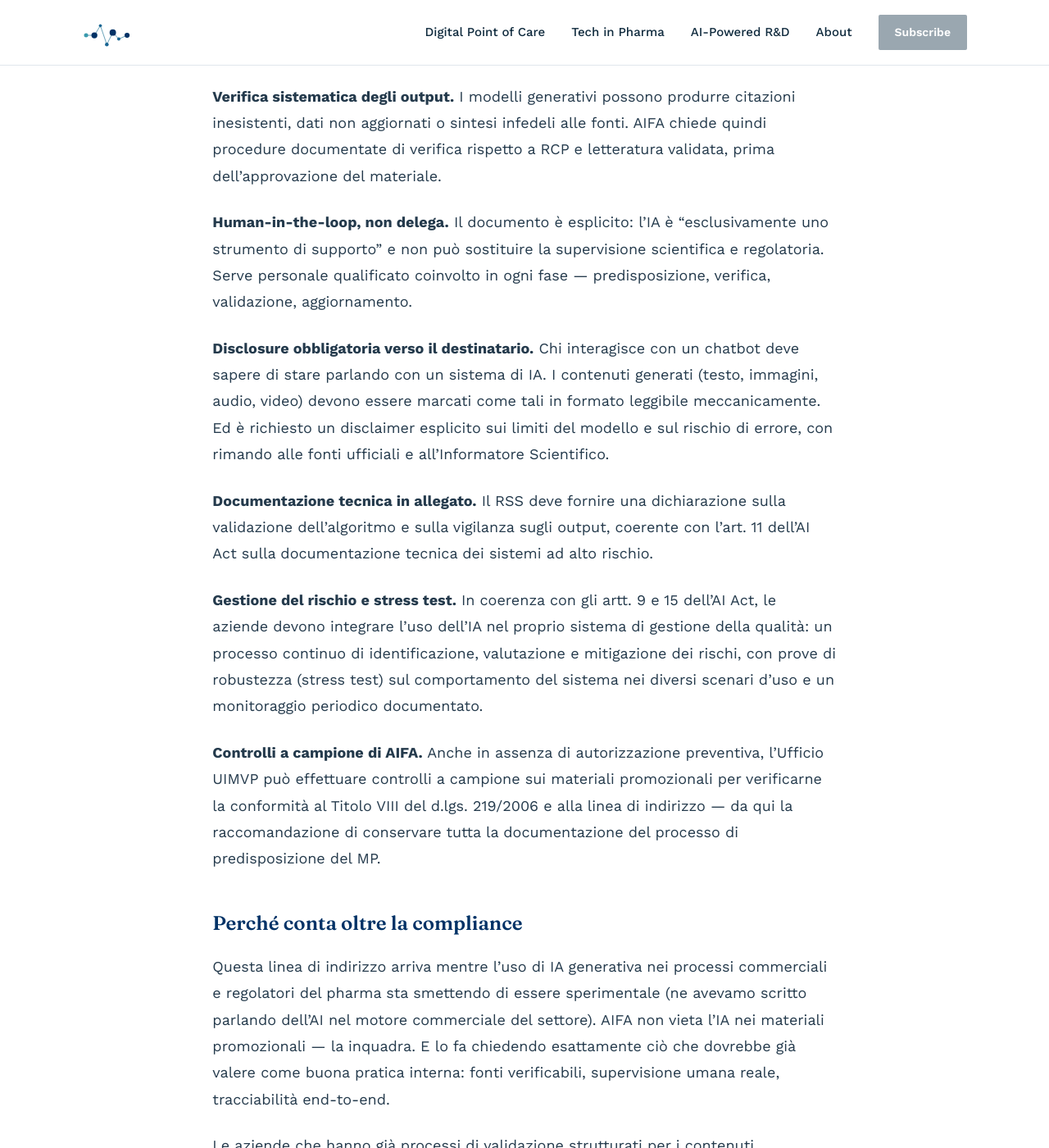
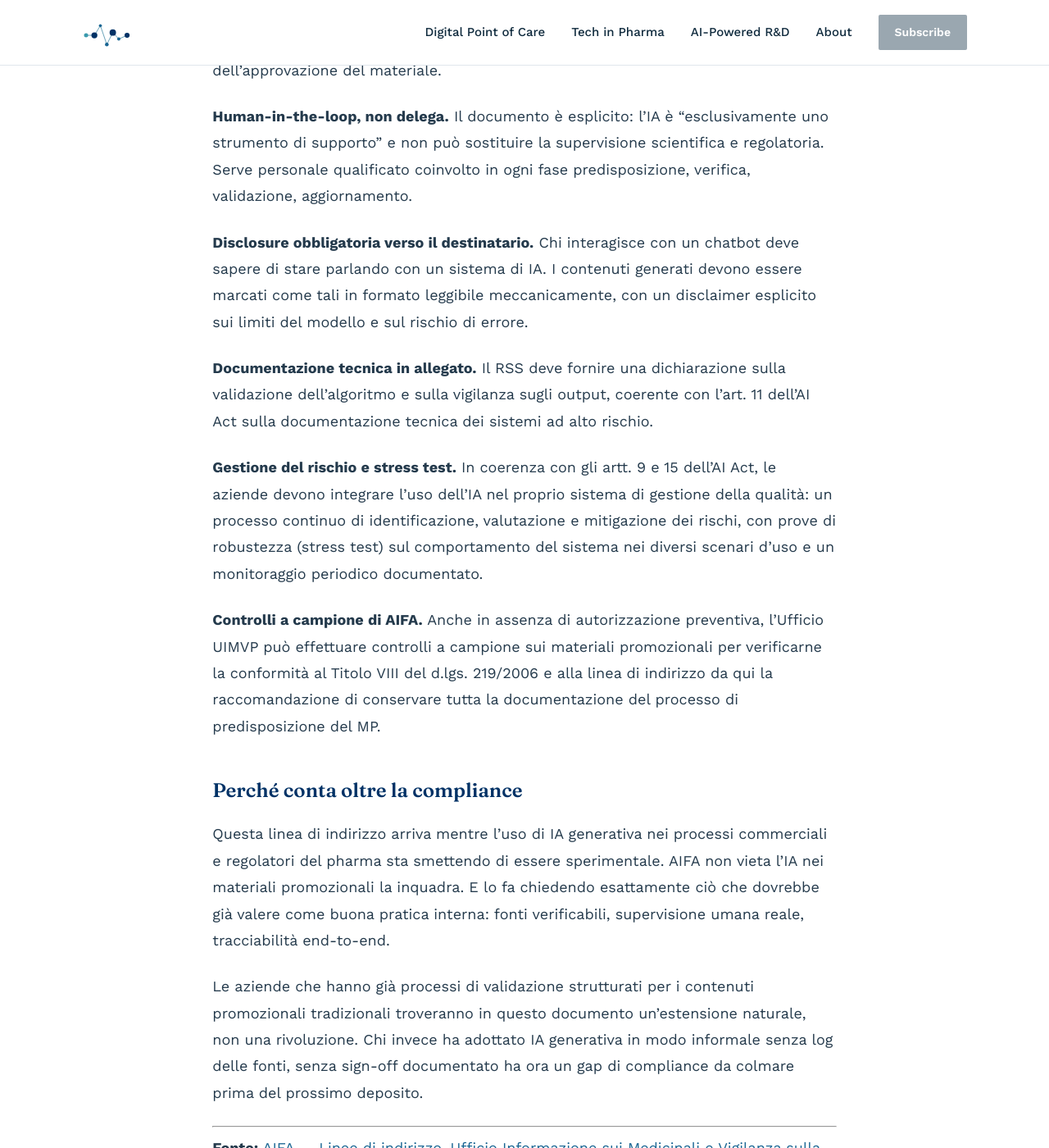
Before and after one commit to nelgrim123-cmyk/techforgood.world, a Jekyll site: the page built from _posts/2026-07-28-linee-guida-aifa-ia-materiali-promozionali.md, in a window 1280 px wide and 1400 px high, scrolled down 2248 px. Shown: the whole window at 82% size. Built offline with Jekyll 4.4.1, drawn with Linux system fonts in a browser that asks for light colours; some of the changed text lies outside the part shown.

Commit message:
Add files via upload

```diff
--- a/_posts/2026-07-28-linee-guida-aifa-ia-materiali-promozionali.md
+++ b/_posts/2026-07-28-linee-guida-aifa-ia-materiali-promozionali.md
@@ -9,44 +9,41 @@ source_url: https://www.aifa.gov.it/-/linee-indirizzo-utilizzo-sistemi-intellige
 source_label: "AIFA — Ufficio Informazione sui Medicinali e Vigilanza sulla Pubblicità"
 ---
 
-Il 24 luglio 2026 l'Ufficio Informazione sui Medicinali e Vigilanza sulla Pubblicità di AIFA ha pubblicato la prima linea di indirizzo sull'uso di sistemi di intelligenza artificiale nei materiali promozionali (MP) rivolti agli operatori sanitari. È un documento sperimentale, quindi destinato ad aggiornamenti, ma già oggi fissa paletti precisi per chi usa IA generativa — o chatbot basati su IA — nella comunicazione scientifica.
+Il 24 luglio 2026 l'AIFA ha pubblicato la prima linea di indirizzo sull'uso di sistemi di intelligenza artificiale nei materiali promozionali (MP) rivolti agli operatori sanitari. È un documento iniziale, quindi destinato ad aggiornamenti, ma già oggi fissa paletti precisi per chi usa IA generativa nella comunicazione scientifica.
 
 Il quadro normativo di riferimento non è nuovo: resta il d.lgs. 219/2006, a cui si aggiungono l'AI Act (Regolamento UE 2024/1689) e il GDPR. Quello che cambia è come applicarli quando un modello genera, revisiona o aggiorna un contenuto promozionale, o quando un assistente virtuale interagisce direttamente con un medico.
 
 ## Cosa copre la linea di indirizzo
 
-Il documento distingue due casi d'uso, entrambi già diffusi nella pratica:
+Il documento distingue due casi d'uso, entrambi già diffusi nella pratica: MP predisposti con supporto di IA generativa, dove il modello assiste nella redazione o revisione dei contenuti, e MP che incorporano sistemi di IA, come chatbot o assistenti virtuali destinati a rispondere agli operatori sanitari.
 
-- **MP predisposti con supporto di IA generativa**, dove il modello assiste nella redazione o revisione dei contenuti
-- **MP che incorporano sistemi di IA**, come chatbot o assistenti virtuali destinati a rispondere agli operatori sanitari
-
-In entrambi i casi resta fermo l'obbligo di deposito presso AIFA dieci giorni prima della divulgazione, e la responsabilità resta interamente in capo al Titolare AIC e al Responsabile del Servizio Scientifico — l'IA non sposta né attenua questa responsabilità.
+In entrambi i casi resta fermo l'obbligo di deposito presso AIFA dieci giorni prima della divulgazione, e la responsabilità resta interamente in capo al Titolare AIC e al Responsabile del Servizio Scientifico. L'IA non sposta né attenua in nessun caso la responsabilità delle persone.
 
 ## I punti operativi che contano davvero
 
-**Nessun contenuto "inventato".** Non è ammesso l'inserimento o la generazione, tramite IA, di contenuti che non derivino direttamente da fonti selezionate e certificate — RCP e bibliografia consentita in primis. Questi documenti vanno allegati alla scheda di deposito con evidenziate le parti effettivamente riprese nel MP.
+**Nessun contenuto "inventato".** Non è ammesso l'inserimento o la generazione, tramite IA, di contenuti che non derivino direttamente da fonti selezionate e certificate, RCP e bibliografia consentita in primis. Questi documenti vanno allegati alla scheda di deposito con evidenziate le parti effettivamente riprese nel MP.
 
 **Tracciabilità delle fonti nei chatbot.** Se un assistente virtuale basato su IA risponde a un operatore sanitario, ogni output deve riportare il link al punto esatto della fonte da cui l'informazione è stata estratta.
 
-**Trasparenza nella scheda di deposito.** Al momento del deposito, l'azienda deve descrivere in dettaglio i modelli di IA usati, le loro funzionalità e le modalità di monitoraggio adottate — e rendere disponibili le credenziali che permettano ad AIFA di verificare direttamente il sistema.
+**Trasparenza nella scheda di deposito.** Al momento del deposito, l'azienda deve descrivere in dettaglio i modelli di IA usati, le loro funzionalità e le modalità di monitoraggio adottate e rendere disponibili le credenziali che permettano ad AIFA di verificare direttamente il sistema.
 
 **Verifica sistematica degli output.** I modelli generativi possono produrre citazioni inesistenti, dati non aggiornati o sintesi infedeli alle fonti. AIFA chiede quindi procedure documentate di verifica rispetto a RCP e letteratura validata, prima dell'approvazione del materiale.
 
-**Human-in-the-loop, non delega.** Il documento è esplicito: l'IA è "esclusivamente uno strumento di supporto" e non può sostituire la supervisione scientifica e regolatoria. Serve personale qualificato coinvolto in ogni fase — predisposizione, verifica, validazione, aggiornamento.
+**Human-in-the-loop, non delega.** Il documento è esplicito: l'IA è "esclusivamente uno strumento di supporto" e non può sostituire la supervisione scientifica e regolatoria. Serve personale qualificato coinvolto in ogni fase predisposizione, verifica, validazione, aggiornamento.
 
-**Disclosure obbligatoria verso il destinatario.** Chi interagisce con un chatbot deve sapere di stare parlando con un sistema di IA. I contenuti generati (testo, immagini, audio, video) devono essere marcati come tali in formato leggibile meccanicamente. Ed è richiesto un disclaimer esplicito sui limiti del modello e sul rischio di errore, con rimando alle fonti ufficiali e all'Informatore Scientifico.
+**Disclosure obbligatoria verso il destinatario.** Chi interagisce con un chatbot deve sapere di stare parlando con un sistema di IA. I contenuti generati devono essere marcati come tali in formato leggibile meccanicamente, con un disclaimer esplicito sui limiti del modello e sul rischio di errore.
 
 **Documentazione tecnica in allegato.** Il RSS deve fornire una dichiarazione sulla validazione dell'algoritmo e sulla vigilanza sugli output, coerente con l'art. 11 dell'AI Act sulla documentazione tecnica dei sistemi ad alto rischio.
 
 **Gestione del rischio e stress test.** In coerenza con gli artt. 9 e 15 dell'AI Act, le aziende devono integrare l'uso dell'IA nel proprio sistema di gestione della qualità: un processo continuo di identificazione, valutazione e mitigazione dei rischi, con prove di robustezza (stress test) sul comportamento del sistema nei diversi scenari d'uso e un monitoraggio periodico documentato.
 
-**Controlli a campione di AIFA.** Anche in assenza di autorizzazione preventiva, l'Ufficio UIMVP può effettuare controlli a campione sui materiali promozionali per verificarne la conformità al Titolo VIII del d.lgs. 219/2006 e alla linea di indirizzo — da qui la raccomandazione di conservare tutta la documentazione del processo di predisposizione del MP.
+**Controlli a campione di AIFA.** Anche in assenza di autorizzazione preventiva, l'Ufficio UIMVP può effettuare controlli a campione sui materiali promozionali per verificarne la conformità al Titolo VIII del d.lgs. 219/2006 e alla linea di indirizzo da qui la raccomandazione di conservare tutta la documentazione del processo di predisposizione del MP.
 
 ## Perché conta oltre la compliance
 
-Questa linea di indirizzo arriva mentre l'uso di IA generativa nei processi commerciali e regolatori del pharma sta smettendo di essere sperimentale (ne avevamo scritto parlando dell'AI nel motore commerciale del settore). AIFA non vieta l'IA nei materiali promozionali — la inquadra. E lo fa chiedendo esattamente ciò che dovrebbe già valere come buona pratica interna: fonti verificabili, supervisione umana reale, tracciabilità end-to-end.
+Questa linea di indirizzo arriva mentre l'uso di IA generativa nei processi commerciali e regolatori del pharma sta smettendo di essere sperimentale. AIFA non vieta l'IA nei materiali promozionali la inquadra. E lo fa chiedendo esattamente ciò che dovrebbe già valere come buona pratica interna: fonti verificabili, supervisione umana reale, tracciabilità end-to-end.
 
-Le aziende che hanno già processi di validazione strutturati per i contenuti promozionali tradizionali troveranno in questo documento un'estensione naturale, non una rivoluzione. Chi invece ha adottato IA generativa in modo informale — senza log delle fonti, senza sign-off documentato — ha ora un gap di compliance da colmare prima del prossimo deposito.
+Le aziende che hanno già processi di validazione strutturati per i contenuti promozionali tradizionali troveranno in questo documento un'estensione naturale, non una rivoluzione. Chi invece ha adottato IA generativa in modo informale senza log delle fonti, senza sign-off documentato ha ora un gap di compliance da colmare prima del prossimo deposito.
 
 ---
 
```
